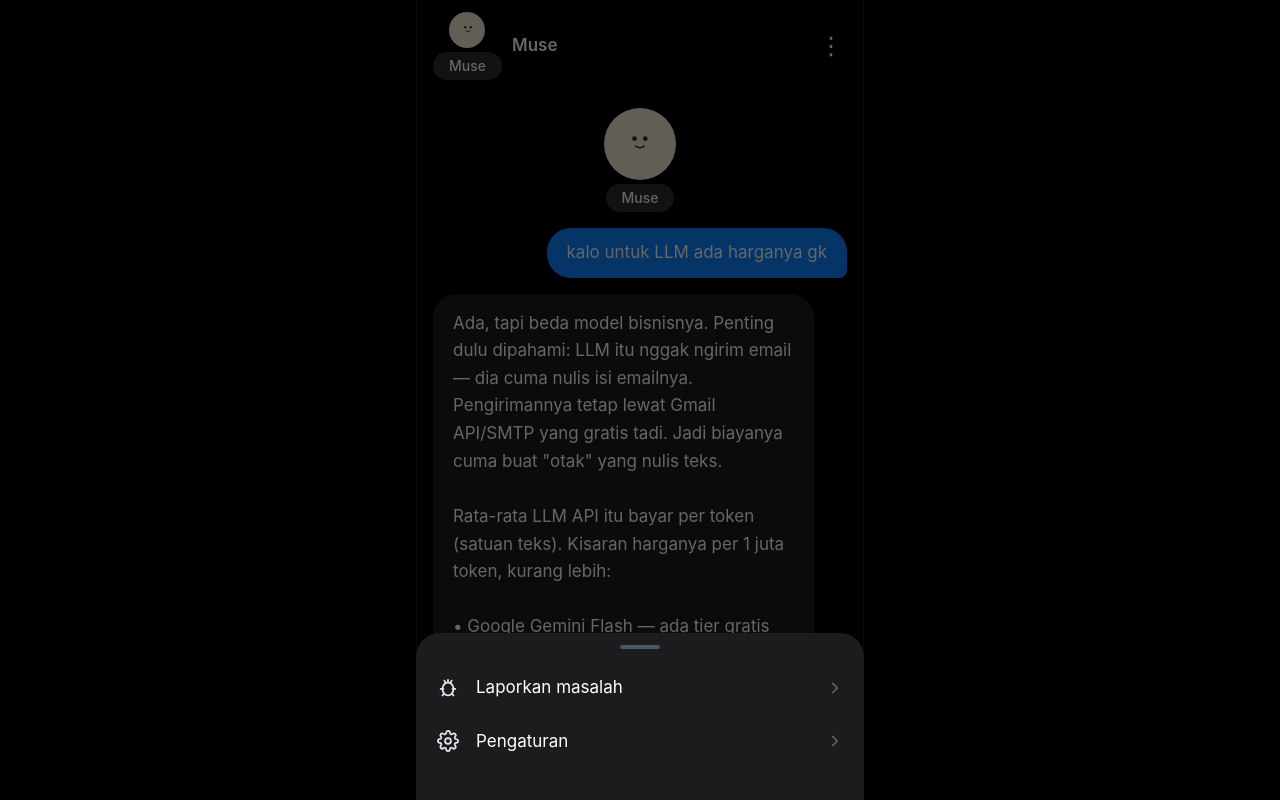
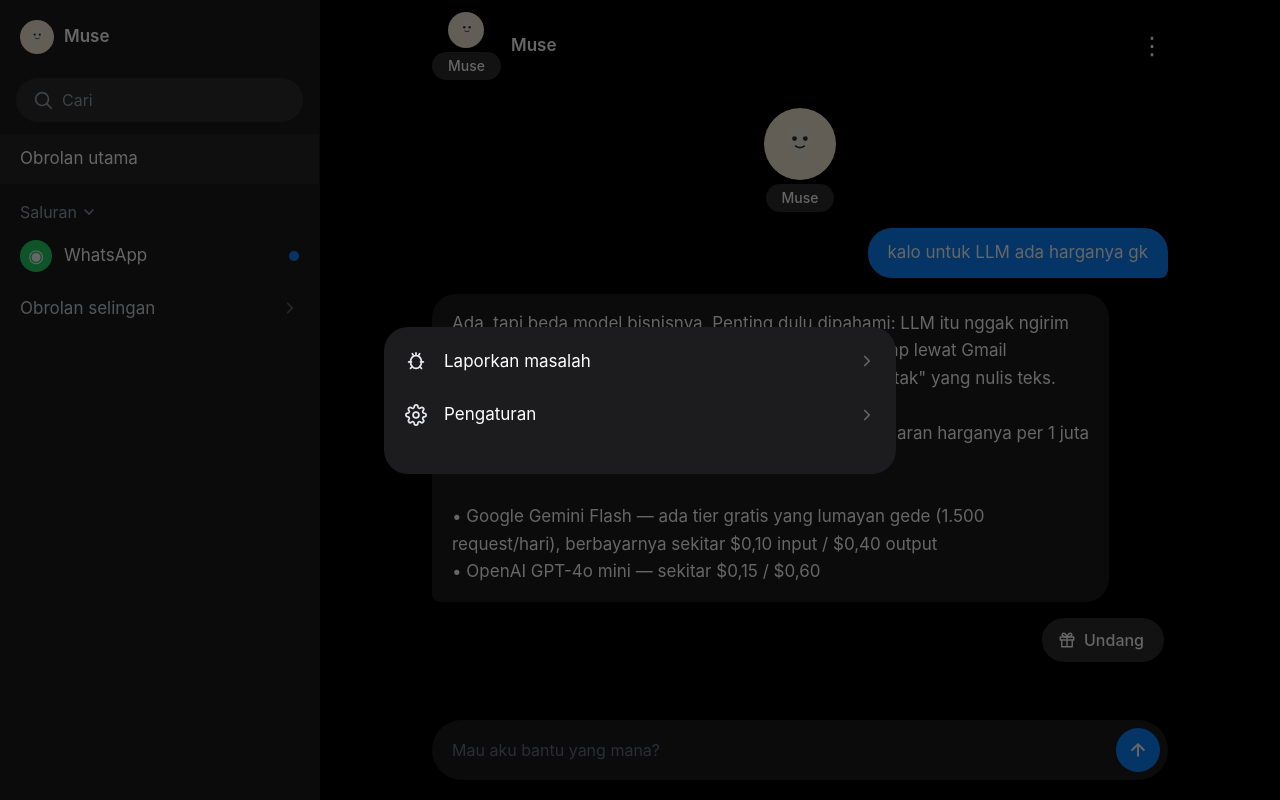
Before and after one commit to Rain-dev-187/smart-virtual-assistant-llm, a React (Vite) app in the folder frontend/: page / in a window 1280 px wide. Both pictures are taken after a click on the button "Menu". Built offline with nearby package versions, Linux system fonts and the light colour scheme.

Commit message:
UI responsif desktop+mobile: sidebar permanen di desktop, chat lebih lebar, pengaturan jadi modal tengah

```diff
--- a/frontend/src/App.jsx
+++ b/frontend/src/App.jsx
@@ -67,13 +67,21 @@ export default function App() {
   };
 
   return (
-    <div className="h-full bg-black flex justify-center">
-      <div className="w-full max-w-md h-full bg-black relative overflow-hidden sm:border-x sm:border-white/10">
+    <div className="h-full bg-black md:flex">
+      {/* Sidebar permanen di desktop */}
+      <aside className="hidden md:block w-72 lg:w-80 shrink-0 h-full border-r border-white/10">
+        <Drawer asSidebar open onClose={() => {}} onOpenSheet={(page) => openSheet(page)} />
+      </aside>
+
+      {/* Area chat */}
+      <div className="h-full md:flex-1 md:min-w-0 relative">
         <ChatScreen
           onOpenDrawer={() => setDrawerOpen(true)}
           onOpenMenu={() => openSheet("menu")}
         />
 
+        {/* Drawer overlay khusus mobile */}
+        <div className="md:hidden">
           <Drawer
             open={drawerOpen}
             onClose={() => setDrawerOpen(false)}
@@ -82,6 +90,7 @@ export default function App() {
               openSheet(page);
             }}
           />
+        </div>
 
         {current && (
           <Sheet onClose={closeSheet} labelled={current !== "artefak"}>
--- a/frontend/src/components/ChatScreen.jsx
+++ b/frontend/src/components/ChatScreen.jsx
@@ -28,7 +28,7 @@ export default function ChatScreen({ onOpenDrawer, onOpenMenu }) {
   };
 
   return (
-    <div className="flex flex-col h-full">
+    <div className="flex flex-col h-full w-full max-w-md md:max-w-3xl mx-auto">
       {/* Header aplikasi */}
       <div className="flex items-center justify-between px-4 py-3 shrink-0">
         <div className="flex items-center gap-2.5">
@@ -78,7 +78,7 @@ export default function ChatScreen({ onOpenDrawer, onOpenMenu }) {
       <div className="shrink-0 px-4 pb-5 pt-2 relative">
         <button
           onClick={onOpenDrawer}
-          className="absolute -top-2 left-4 w-14 h-14 rounded-full bg-card2 flex items-center justify-center text-white shadow-lg"
+          className="md:hidden absolute -top-2 left-4 w-14 h-14 rounded-full bg-card2 flex items-center justify-center text-white shadow-lg"
           aria-label="Buka menu"
         >
           {I.menu}
--- a/frontend/src/components/Drawer.jsx
+++ b/frontend/src/components/Drawer.jsx
@@ -1,17 +1,16 @@
 import React, { useState } from "react";
-import { I } from "./ui";
+import { I, MuseAvatar } from "./ui";
 
-/* ---------- Drawer samping ---------- */
-export default function Drawer({ open, onClose, onOpenSheet }) {
+/* ---------- Drawer samping ----------
+   asSidebar=true  -> panel statis untuk sidebar desktop (tanpa overlay)
+   asSidebar=false -> drawer overlay untuk mobile                            */
+export default function Drawer({ open, onClose, onOpenSheet, asSidebar = false }) {
   const [page, setPage] = useState("main");
 
-  if (!open) return null;
+  if (!open && !asSidebar) return null;
 
-  return (
-    <div className="fixed inset-0 z-50">
-      <div className="absolute inset-0 bg-black/60" onClick={onClose} />
-      <div className="absolute left-0 top-0 bottom-0 w-[78%] max-w-sm bg-card flex flex-col">
-        {page === "main" ? (
+  const content =
+    page === "main" ? (
       <div className="flex-1 overflow-y-auto no-scrollbar py-4">
         {/* Cari */}
         <div className="px-4 pb-3">
@@ -75,7 +74,25 @@ export default function Drawer({ open, onClose, onOpenSheet }) {
           Kembali
         </button>
       </div>
-        )}
+    );
+
+  if (asSidebar) {
+    return (
+      <div className="w-full h-full bg-card flex flex-col overflow-hidden">
+        <div className="px-5 pt-5 pb-2 flex items-center gap-2.5 shrink-0">
+          <MuseAvatar size={34} label={false} />
+          <span className="text-white font-semibold text-[17px]">Muse</span>
+        </div>
+        {content}
+      </div>
+    );
+  }
+
+  return (
+    <div className="fixed inset-0 z-50">
+      <div className="absolute inset-0 bg-black/60" onClick={onClose} />
+      <div className="absolute left-0 top-0 bottom-0 w-[78%] max-w-sm bg-card flex flex-col">
+        {content}
       </div>
     </div>
   );
--- a/frontend/src/components/ui.jsx
+++ b/frontend/src/components/ui.jsx
@@ -24,14 +24,14 @@ export function MuseAvatar({ size = 64, label = true }) {
   );
 }
 
-/* ---------- Bottom sheet generik ---------- */
+/* ---------- Bottom sheet generik (jadi modal tengah di desktop) ---------- */
 export function Sheet({ children, onClose, labelled = true }) {
   return (
-    <div className="fixed inset-0 z-50 flex items-end justify-center">
+    <div className="fixed inset-0 z-50 flex items-end md:items-center justify-center md:p-6">
       <div className="absolute inset-0 bg-black/60" onClick={onClose} />
-      <div className="relative w-full max-w-md bg-card rounded-t-3xl max-h-[88vh] flex flex-col overflow-hidden">
+      <div className="relative w-full max-w-md md:max-w-lg bg-card rounded-t-3xl md:rounded-3xl max-h-[88vh] md:max-h-[85vh] flex flex-col overflow-hidden">
         {labelled && (
-          <div className="pt-3 pb-1 flex justify-center shrink-0">
+          <div className="pt-3 pb-1 flex justify-center shrink-0 md:hidden">
             <div className="w-10 h-1 rounded-full bg-gray-600" />
           </div>
         )}
```
Lines whose indentation alone changed are shown as unchanged.
